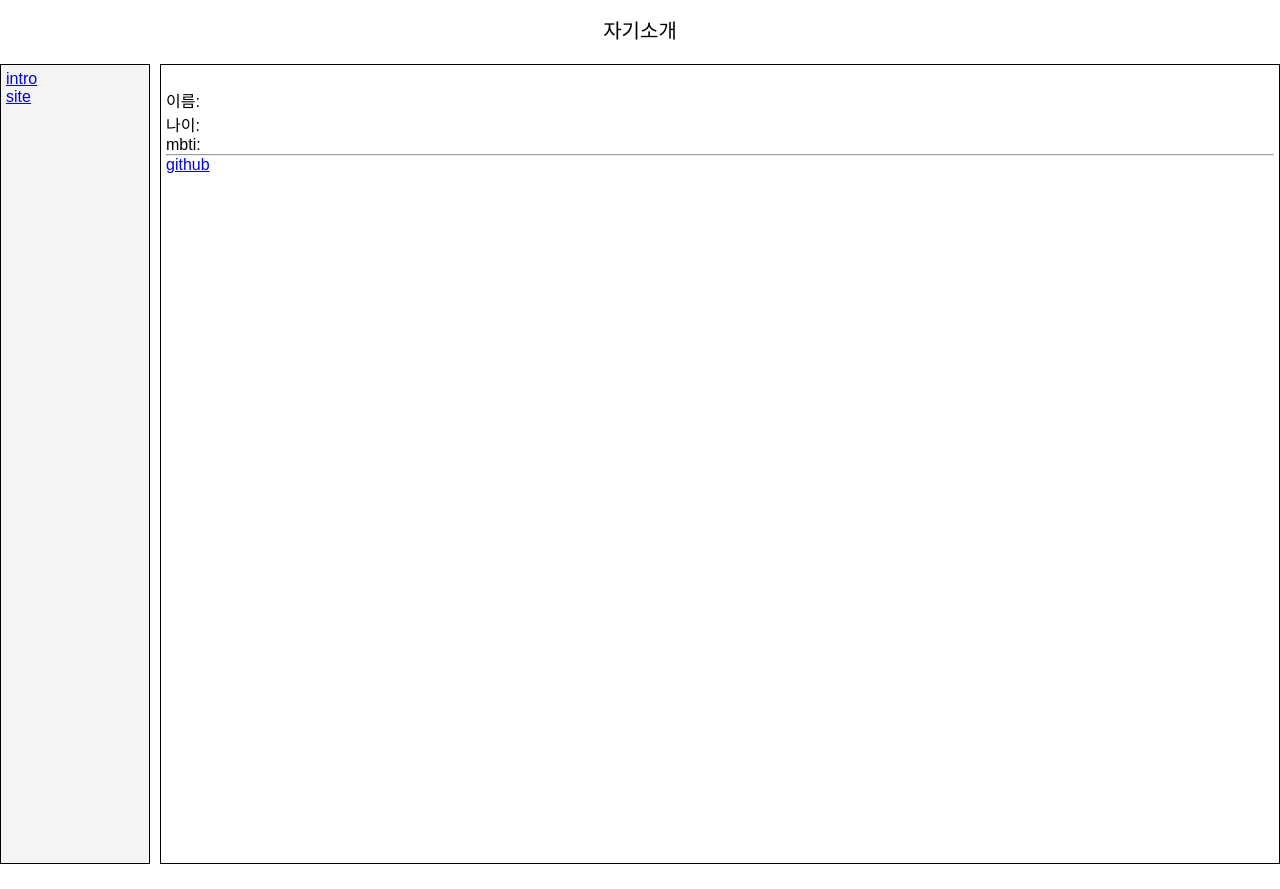
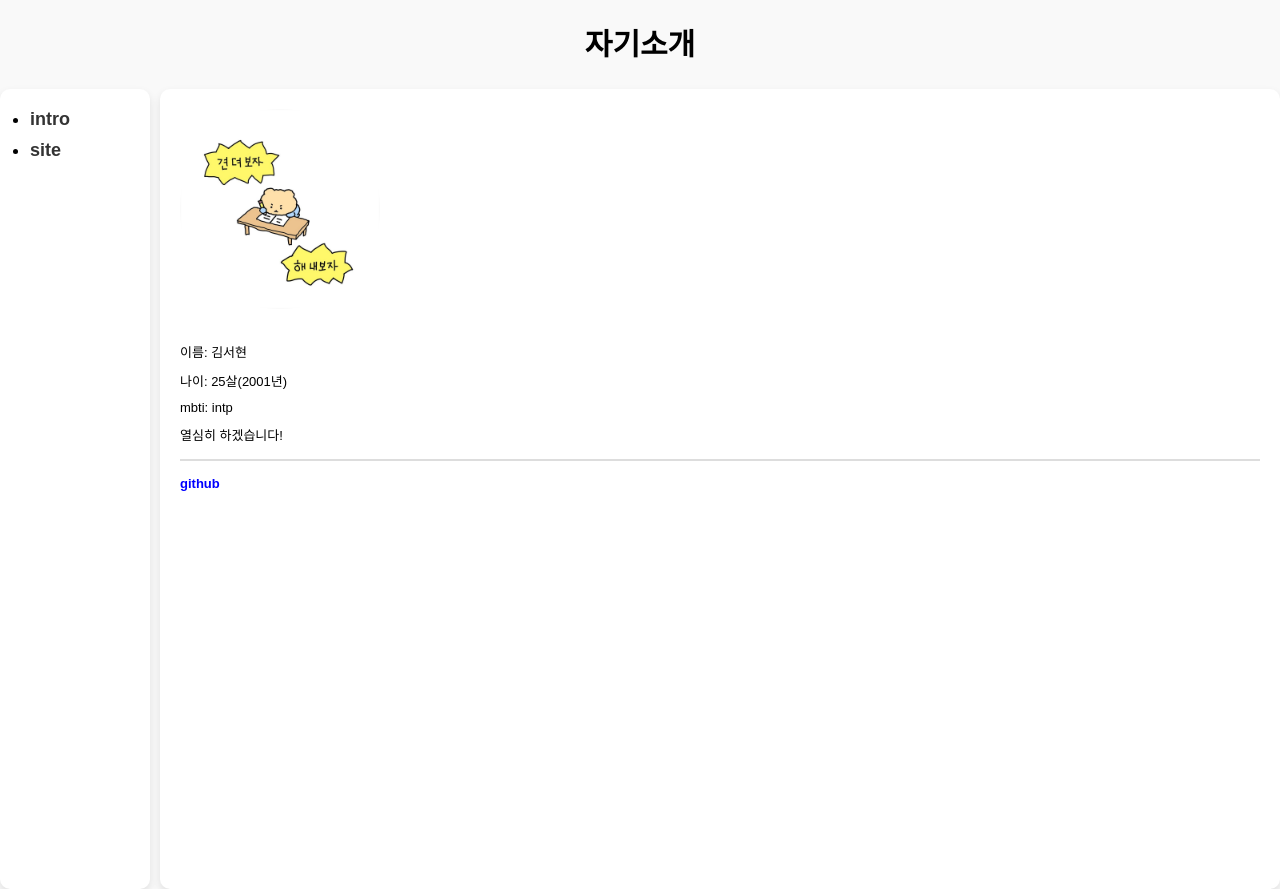
Before and after one commit to yeni023/Team4_Project, a plain HTML site: page pages/rla-hyun/rla-hyun.html in a window 1280 px wide. Before the commit the page ends 864 px from the top, so only its background shows below. Drawn offline with Linux system fonts and the light colour scheme.

Commit message:
feat: css 코드 추가

```diff
--- a/pages/rla-hyun/rla-hyun.html
+++ b/pages/rla-hyun/rla-hyun.html
@@ -1,5 +1,5 @@
 <!DOCTYPE html>
-<html lang="en">
+<html>
   <head>
     <meta charset="UTF-8" />
     <meta name="viewport" content="width=device-width, initial-scale=1.0" />
@@ -13,32 +13,90 @@
 
       body {
         font-family: Arial, sans-serif;
+        background-color: #f9f9f9; /* 배경색을 밝은 회색으로 설정 */
       }
 
       #header {
         text-align: center;
-        padding: 15px;
-        margin: 0 0 5px 0;
-        font-size: 20px;
+        padding: 20px;
+        margin-bottom: 5px;
+        font-size: 30px;
+        font-weight: bold;
+        color: rgb(0, 0, 0); /* 텍스트 색 */
       }
 
       .side_bar {
         width: 150px;
-        background: #f4f4f4;
+        background: #ffffff;
         float: left;
+        margin-right: 10px;
         height: 100vh; /* 뷰포트 높이 맞추기 */
-        border: solid 1px;
+        border-radius: 10px;
+        box-shadow: 0 4px 8px rgba(0, 0, 0, 0.1);
+        padding-top: 20px;
+      }
+
+      .side_bar ul {
+        padding-left: 20px;
+      }
+
+      .side_bar ul li {
+        margin: 0 10px 10px 10px;
+        font-size: 18px;
+      }
+
+      .side_bar ul li a {
+        text-decoration: none;
+        color: #333;
+        font-weight: bold;
+        transition: color 0.3s;
+      }
+
+      .side_bar ul li a:hover {
+        color: #0000ff;
       }
 
       .content {
-        margin-left: 160px;
-        border: solid 1px;
-        min-height: 100vh; /* 사이드 바와 동일한 높이 */
+        margin-left: 160px; /* 사이드바 크기만큼 여백 */
+        min-height: 100vh;
+        background-color: white;
+        border-radius: 10px;
+        box-shadow: 0 4px 8px rgba(0, 0, 0, 0.1);
       }
 
-      ul {
+      .content ul {
         list-style-type: none;
-        padding: 5px;
+        padding: 20px;
+      }
+
+      .content ul li {
+        margin-bottom: 10px;
+        font-size: 13px;
+      }
+
+      .content ul li hr {
+        margin: 15px 0;
+        border: 1px solid #ddd;
+      }
+
+      #my_link {
+        color: #0000ff;
+        font-weight: bold;
+        text-decoration: none;
+        transition: color 0.3s;
+      }
+
+      #my_link:hover {
+        color: #333;
+      }
+
+      img {
+        background-color: transparent;
+        width: 100%;
+        max-width: 200px; /* 이미지 최대 크기 설정 */
+        height: auto;
+        border-radius: 50%; /* 원형 이미지 */
+        margin-bottom: 20px;
       }
     </style>
   </head>
@@ -52,12 +110,13 @@
     </div>
     <div class="content">
       <ul id="content_list">
-        <img src="" />
-        <li id="name">이름:</li>
-        <li>나이:</li>
-        <li>mbti:</li>
+        <li><img src="profile_image.jpg" /></li>
+        <li id="name">이름: 김서현</li>
+        <li>나이: 25살(2001년)</li>
+        <li>mbti: intp</li>
+        <li>열심히 하겠습니다!</li>
         <li><hr /></li>
-        <a href="#" id="my_link">github</a>
+        <li><a href="https://github.com/rla-hyun" id="my_link">github</a></li>
       </ul>
     </div>
   </body>
```
Also changed, not shown: pages/rla-hyun/profile_image.jpg (added).
